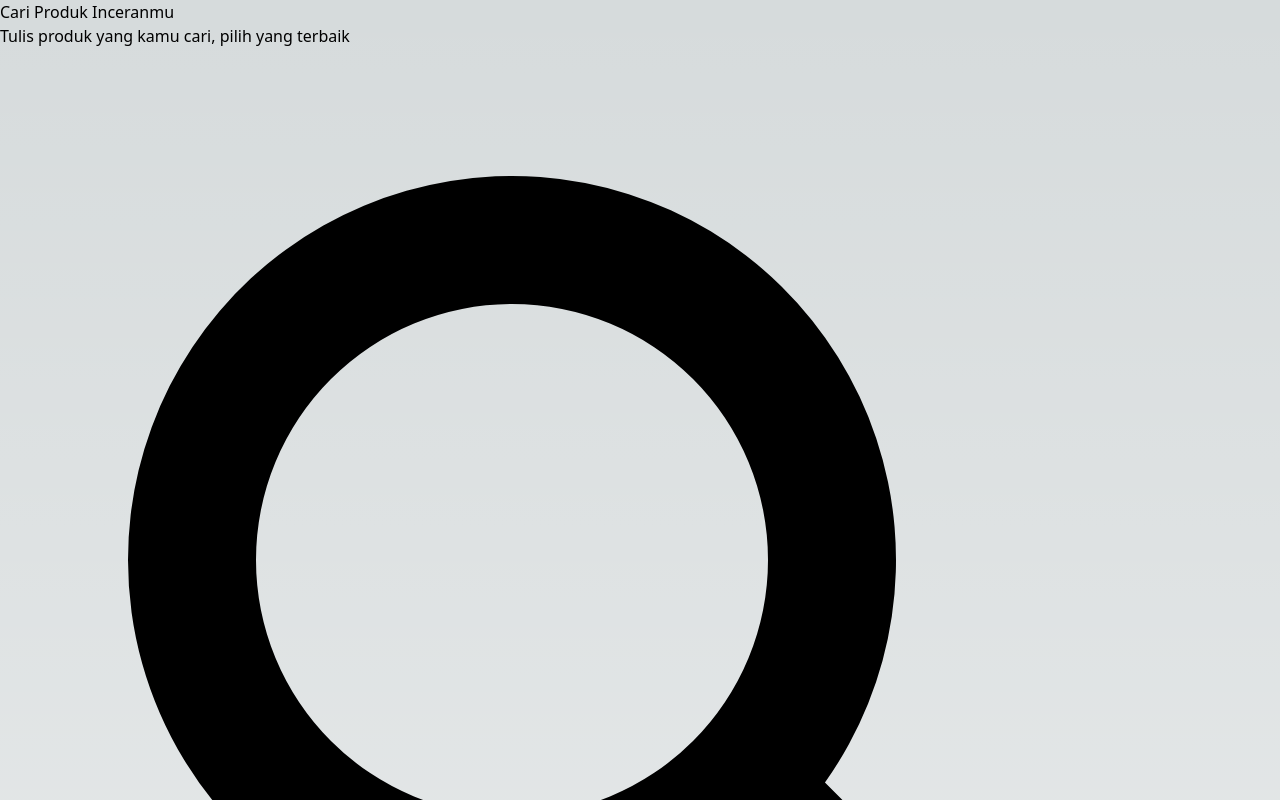
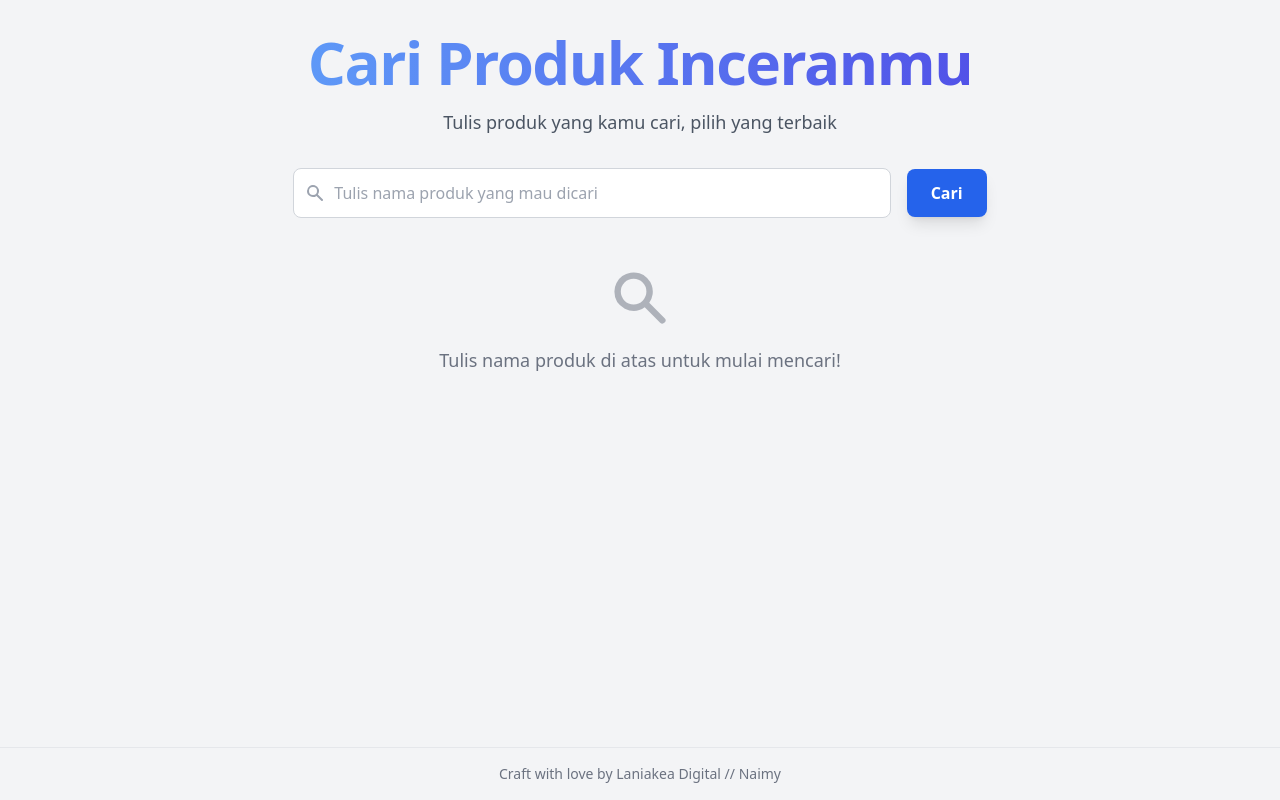
Before and after one commit to amysxe/indonesian-marketplace-aggregator, a Next.js app: page / in a window 1280 px wide. Shown: the top 800 px of the page. Built offline with nearby package versions, Linux system fonts and the light colour scheme.

Commit message:
Create tailwind.config.js

```diff
--- /dev/null
+++ b/tailwind.config.js
@@ -0,0 +1,12 @@
+/** @type {import('tailwindcss').Config} */
+module.exports = {
+  // This tells Tailwind to scan all files in the `app` directory for class names
+  // so it can generate the correct CSS.
+  content: [
+    "./app/**/*.{js,ts,jsx,tsx,mdx}",
+  ],
+  theme: {
+    extend: {},
+  },
+  plugins: [],
+}
```
